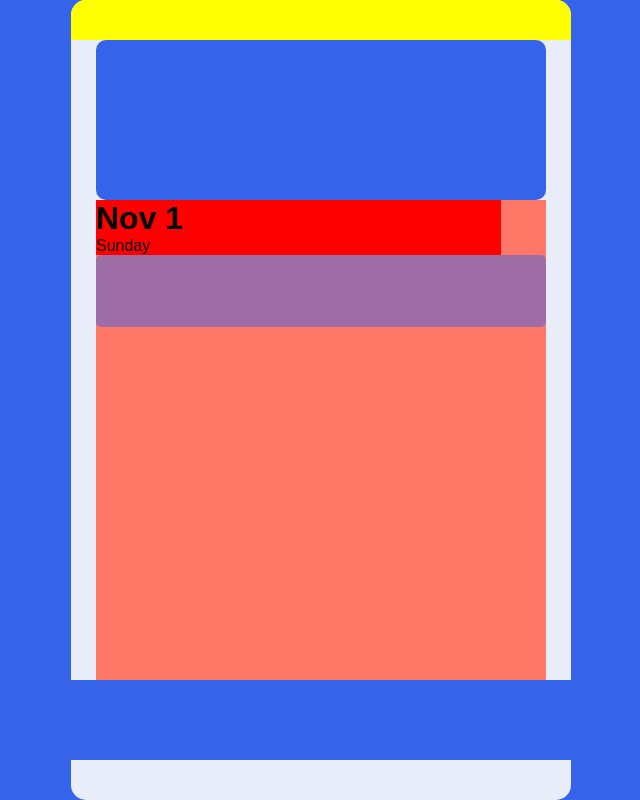
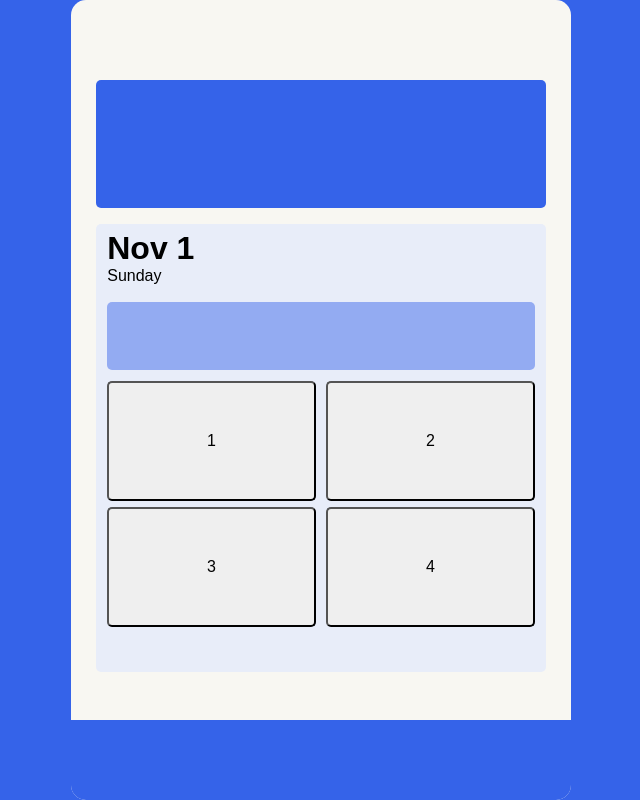
Before and after one commit to RSJR-19/MERI-StudentApp, a Flask app: page /dashboard in a window 1280 px wide. Shown: the whole page, without its empty margins (319-959 px from the left). Run offline with Flask 3, Linux system fonts and the light colour scheme; the visitor is signed in with stand-in values (Sample User, id 1).

Commit message:
base dashboard

```diff
--- a/app/static/css/auth/login.css
+++ b/app/static/css/auth/login.css
@@ -8,7 +8,7 @@
     align-items: center;
     overflow: hidden;
     flex-direction: column;
-    background-color: var(--tertiary);
+    background-color: var(--background);
     border-radius: 15px;
     padding: 0%;
 }
--- a/app/static/css/auth/signup.css
+++ b/app/static/css/auth/signup.css
@@ -8,7 +8,7 @@
     align-items: center;
     overflow: hidden;
     flex-direction: column;
-    background-color: var(--tertiary);
+    background-color: var(--background);
     border-radius: 15px;
     padding: 0%;
 }
--- a/app/static/css/dashboard/dashboard.css
+++ b/app/static/css/dashboard/dashboard.css
@@ -8,41 +8,28 @@
     align-items: center;
     overflow: hidden;
     flex-direction: column;
-    background-color: var(--tertiary);
+    background-color: var(--background);
     border-radius: 15px;
     padding: 0%;
 
 }
 
 .hamburger-container{
-    height: 5%;
+    height: 10%;
     width: 100%;
-    background-color: yellow;
+
+
 }
 
-.welcome-header{
-    height: 20%;
-    width: 90%;
-    background-color: var(--primary);
-    border-radius: 10px;
-}
+.content-body{
+    height: 80%;
+    width: 100%;
+    display: flex;
+    flex-direction: column;
+    align-items: center;
+    justify-content: flex-start;
+    gap: 2.5%;
 
-.day-container{
-    width: 90%;
-    background-color: red;
-}
-
-.quote-container{
-    height: 15%;
-    background-color: var(--low-primary);
-    width: 100%;
-    border-radius: 5px;
-}
-
-.content-container{
-    height: 60%;
-    width: 90%;
-    background-color: var(--secondary);
 }
 
 .navbar{
@@ -50,3 +37,50 @@
     width: 100%;
     background-color: var(--primary);
 }
+
+.greeting-container{
+    height: 20%;
+    width: 90%;
+    background-color: var(--primary);
+    border-radius: 5px;
+}
+
+.day-container{
+    width: 95%;
+    height: 15%;
+    display: flex;
+    flex-direction: column;
+    justify-content: center;
+
+}
+
+.main-content{
+    width: 90%;
+    height: 70%;
+    border-radius: 5px;
+    background-color: var(--tertiary);
+    display: flex;
+    flex-direction: column;
+    align-items: center;
+    gap: 2.5%;
+}
+
+.quote-container{
+    height: 15%;
+    width: 95%;
+    background-color: var(--low-primary);
+    border-radius: 5px;
+}
+
+.function-container{
+    height: 55%;
+    width: 95%;
+
+    display: grid;
+    grid-template-columns: 2fr 2fr;
+    gap: 2.5%;
+}
+
+.function-container button{
+    border-radius: 5px;
+}
--- a/app/templates/dashboard/dashboard.html
+++ b/app/templates/dashboard/dashboard.html
@@ -11,16 +11,26 @@
 <body>
     <div id="container">
         <div class="hamburger-container"></div>
-        <div class="welcome-header"></div>
-        <div class="content-container">
-            <div class="day-container">
-            <h1 id="date">Nov 1</h1>
-            <p id="day">Sunday</p>
+        <div class="content-body">
+            <div class="greeting-container"></div>
+            <div class="main-content">
+                <div class="day-container">
+                <h1>Nov 1</h1>
+                <p>Sunday</p>
+                </div>
+                <div class="quote-container">
+
+                </div>
+                <div class="function-container">
+                    <button>1</button>
+                    <button>2</button>
+                    <button>3</button>
+                    <button>4</button>
+                </div>
+
             </div>
-        <div class="quote-container"></div>
         </div>
-        <div class="navbar"></div>
-
+        <nav class="navbar"></nav>
     </div>
 
 </body>
```
